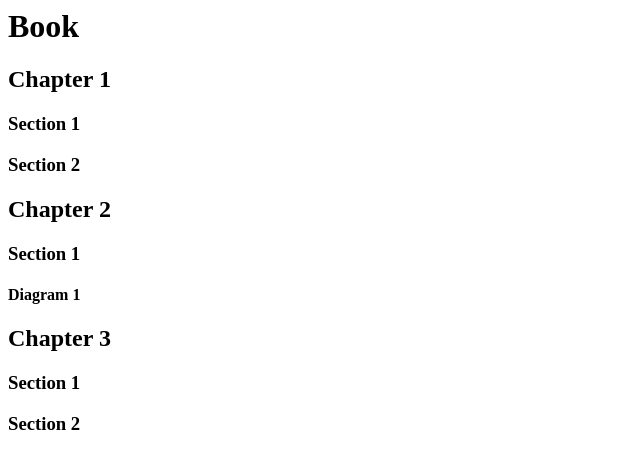
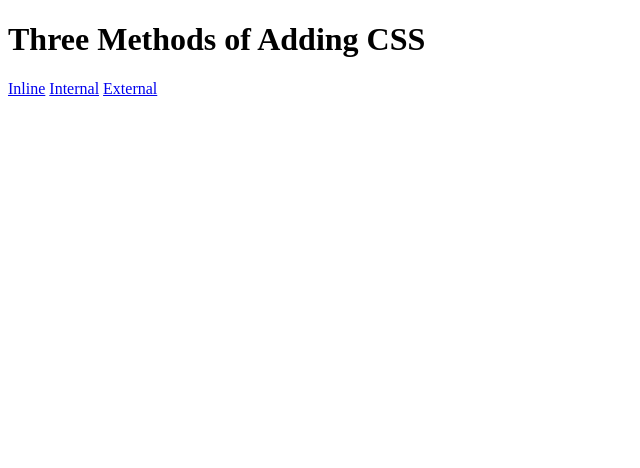
Before and after one commit to gglat-5/web, a plain HTML site: page index.html in a window 1280 px wide. Shown: the whole page, without its empty margins (0-640 px from the left). Drawn offline with Linux system fonts and the light colour scheme.

Commit message:
Add files via upload

```diff
--- a/index.html
+++ b/index.html
@@ -1,10 +1,17 @@
-<h1>Book</h1>
-  <h2>Chapter 1</h2>
-  <h3> Section 1</h3>
-    <h3>Section 2</h3>
- <h2> Chapter 2</h2>
-    <h3>Section 1</h3>
-     <h4>Diagram 1</h4>
-  <h2>Chapter 3</h2>
-    <h3>Section 1</h3>
-   <h3> Section 2</h3>
+<!DOCTYPE html>
+<html lang="en">
+
+<head>
+  <meta charset="UTF-8">
+  <title>Adding CSS</title>
+</head>
+
+<body>
+  <h1>Three Methods of Adding CSS</h1>
+  <!-- Create 3 Links to The 3 Webpages: inline, internal and external -->
+   <a href="./inline.html">Inline</a>
+  <a href="./internal.html">Internal</a>
+  <a href="./external.html">External</a>
+</body>
+
+</html>
--- /dev/null
+++ b/style.css
@@ -0,0 +1,10 @@
+h1{
+    color:blue;
+}
+
+h1{
+    color:red;
+}
+
+h1{color:green;
+}
```
